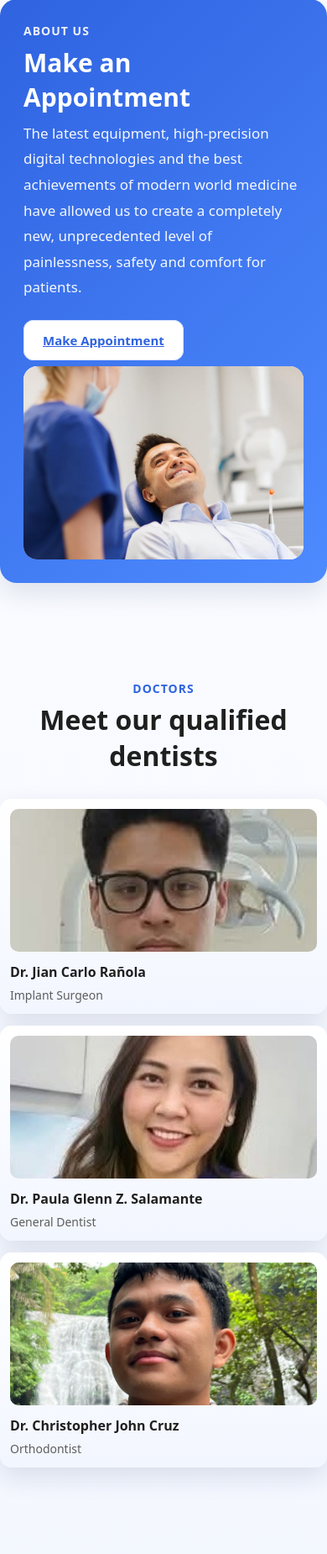
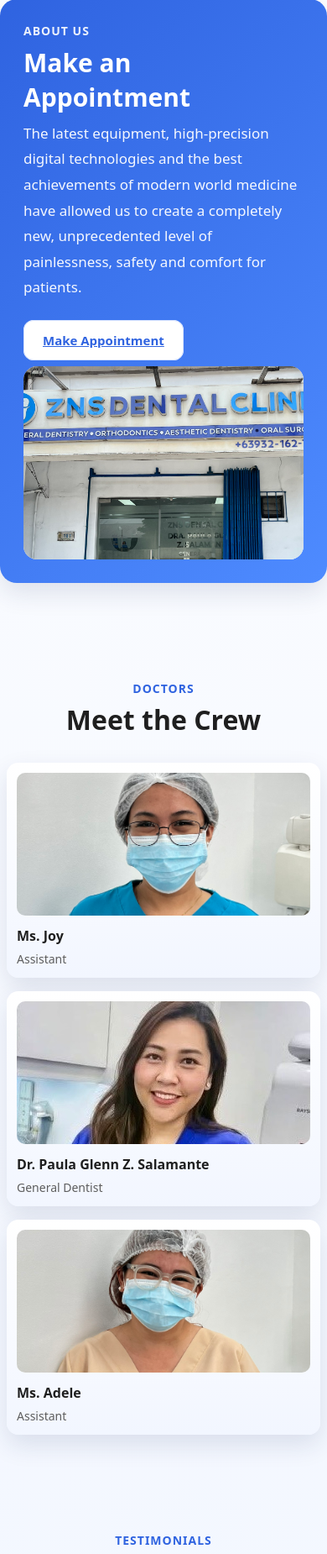
Before and after one commit to rhainiercoder/happy-teeth, a PHP site: page /index.php in a window 390 px wide. Shown: the part 4541-6391 px from the top of the page at 84% size. Run offline with PHP 8.4, Linux system fonts and the light colour scheme; data that the repository does not hold is empty; some libraries are stand-ins or nearby versions.

Commit message:
Initial commit (Happy Teeth)

```diff
--- a/index.php
+++ b/index.php
@@ -508,7 +499,33 @@
       }
       .hero h1{font-size:42px}
       .contact-box{grid-template-columns:1fr}
+    }
+    #doctors .doctors {
+      display: grid !important;
+      grid-template-columns: repeat(auto-fit, minmax(260px, 280px));
+      justify-content: center;
+      gap: 28px;
+      max-width: 1100px;
+      margin: 0 auto;
+      padding: 0 12px;
+      box-sizing: border-box;
+      align-items: start;
+      width: 100%;
+    }
 
+    @media (max-width: 980px) {
+      #doctors .doctors {
+        grid-template-columns: repeat(auto-fit, minmax(220px, 1fr));
+        gap: 20px;
+      }
+    }
+
+    @media (max-width: 520px) {
+      #doctors .doctors {
+        grid-template-columns: 1fr;
+        gap: 16px;
+        padding: 0 8px;
+      }
     }
   </style>
 </head>
@@ -652,7 +669,7 @@
       <br>
       <a class="btn light" href="#contacts">Make Appointment</a>
     </div>
-    <img src="assets/img/doctors_4.jpg" alt="">
+    <img src="assets/img/clinic_front.jpg" alt="">
   </div>
 </section>
 
@@ -660,13 +677,13 @@
 <section id="doctors" class="section container reveal">
   <div class="section-title">
     <h3>DOCTORS</h3>
-    <h2>Meet our qualified dentists</h2>
+    <h2>Meet the Crew</h2>
   </div>
 
   <div class="doctors">
-    <div class="doc-card"><img src="assets/img/jian.jpg" alt=""><h5>Dr. Jian Carlo Rañola</h5><span>Implant Surgeon</span></div>
+    <div class="doc-card"><img src="assets/img/ms_joy.jpg" alt=""><h5>Ms. Joy</h5><span>Assistant</span></div>
     <div class="doc-card"><img src="assets/img/dr_salamante.jpg" alt=""><h5>Dr. Paula Glenn Z. Salamante</h5><span>General Dentist</span></div>
-    <div class="doc-card"><img src="assets/img/chris.jpg" alt=""><h5>Dr. Christopher John Cruz</h5><span>Orthodontist</span></div>
+    <div class="doc-card"><img src="assets/img/ms_adele.jpg" alt=""><h5>Ms. Adele</h5><span>Assistant</span></div>
   </div>
 </section>
 
@@ -682,12 +699,10 @@
 
   <div class="testi-grid">
     <div class="testi-card">
-      <img src="assets/img/testimonial_1.png" alt="">
-      <p>Great service and professional staff. Highly recommended!</p>
+      <p>The best dental clinic in Valenzuela City with a very accommodating staffs. Dra. Glenn is a proficient and informative dentist that can treat your dental problems gently and without anything to worry about. Highly recommended!!!</p>
     </div>
     <div class="testi-card">
-      <img src="assets/img/testimonial_2.png" alt="">
-      <p>Modern clinic and friendly team. I will return for checkups.</p>
+      <p>Clinic is well-sanitized and disinfected all throughout. Doc Paula is the best dentist I’ve gone to. She has very gentle but sturdy hands during procedures, and is very caring and informative too. Highly recommended!</p>
     </div>
   </div>
 </section>
```
Also changed, not shown: other parts of index.php (+7 -16 lines), assets/img/banner.jpg, assets/img/clinic_front.jpg, assets/img/clinic_name.png (added), assets/img/dr_salamante.JPG, assets/img/logo.png, assets/img/ms_adele.jpg (added), assets/img/ms_joy.jpg (added), assets/img/service_2.jpg (added), assets/img/testimonial_1.png (deleted), 1 other file.
